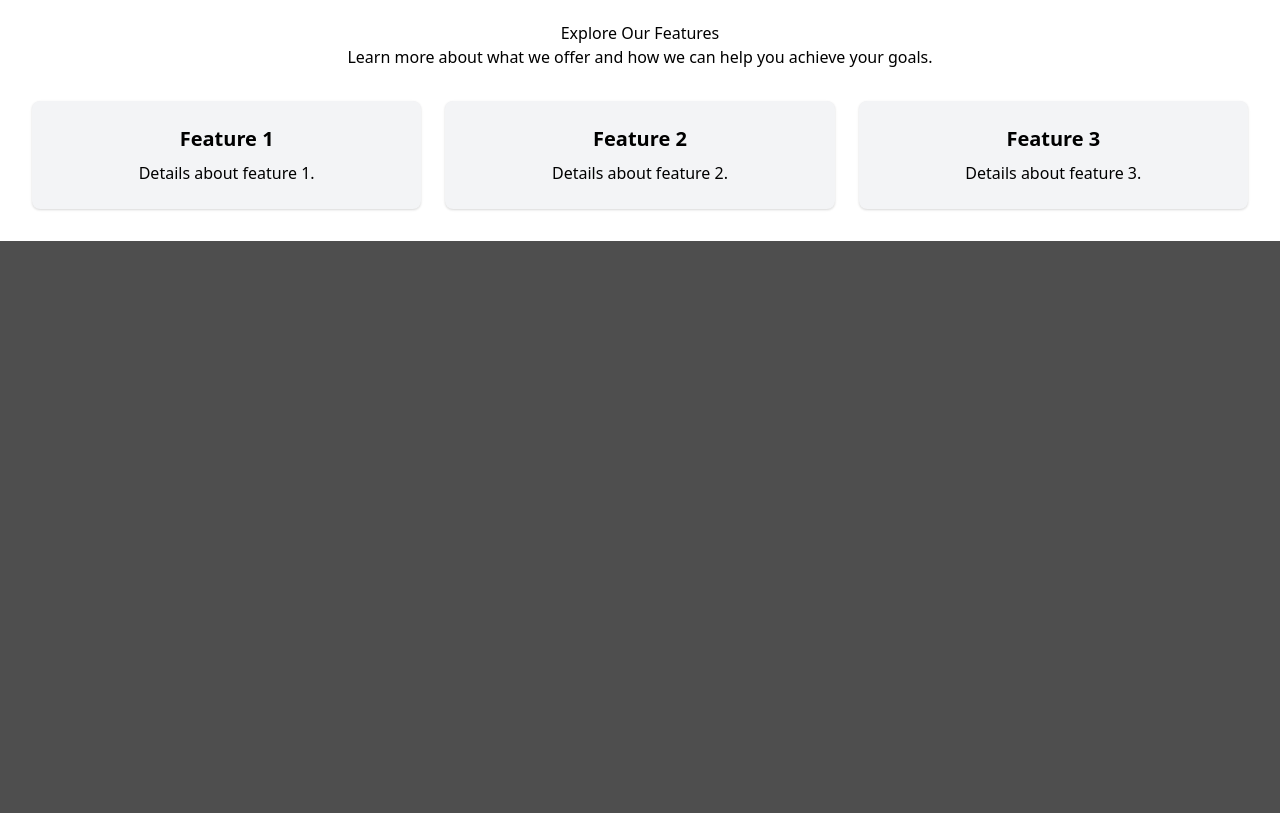
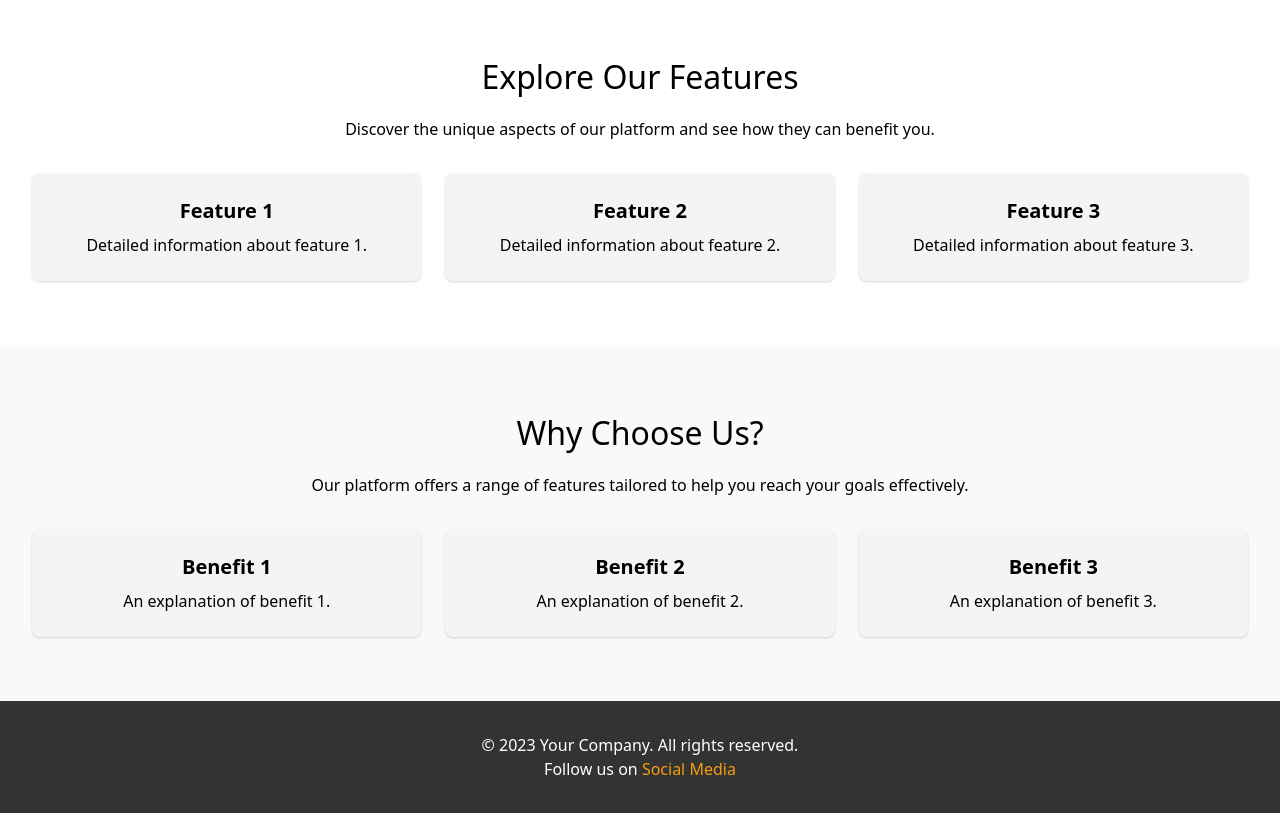
Before and after one commit to C04-PBP/mineat, a Django app: page / in a window 1280 px wide. Shown: the part 811-1624 px from the top of the page. Before the commit the page ends 1052 px from the top, so only its background shows below. Run offline with Django 5.2, Linux system fonts and the light colour scheme; some libraries are stand-ins or nearby versions.

Commit message:
header adjusment

```diff
--- a/ingredient/templates/show_header.html
+++ b/ingredient/templates/show_header.html
@@ -9,10 +9,10 @@
 <header id="mainHeader" class="bg-transparent fixed w-full top-0 z-50 transition-colors duration-300 text-white">
   <div class="mx-auto flex h-16 max-w-screen-xl items-center gap-8 px-4 sm:px-6 lg:px-8">
     <!-- Logo -->
-    <a class="block text-teal-600" href="{% url 'fnb:landing_page' %}">
-      <img src="{% static 'image/in8.png' %}" alt="Logo" class="h-16 w-16 inline-block mr-2 logo">
-      <span class="sr-only">Home</span>
-    </a>
+        <a class="block text-teal-600" href="{% url 'fnb:landing_page' %}">
+            <img id="header-logo" src="{% static 'image/in8.png' %}" alt="Header Logo" class="h-16 w-16 hidden">
+            <span class="sr-only">Home</span>
+        </a>
 
     <div class="flex flex-1 items-center justify-end md:justify-between">
       <!-- Full menu for larger screens -->
--- a/templates/landing_page.html
+++ b/templates/landing_page.html
@@ -33,12 +33,10 @@
             height: 100%;
             object-fit: cover;
             transform: scale(1.025);
-            /* Slightly zoomed */
         }
 
         .overlay {
             position: fixed;
-            /* Keep overlay fixed with video */
             top: 0;
             left: 0;
             width: 100%;
@@ -58,18 +56,38 @@
             text-align: center;
         }
 
-        .scrollable-section {
+        .scrollable-section,
+        .additional-section,
+        .footer {
+            padding: 4rem 2rem;
+            text-align: center;
             background-color: white;
             color: black;
-            padding: 2rem;
-            text-align: center;
-            z-index: 1;
-            position: relative;
         }
 
-        .logo {
-            filter: drop-shadow(0 10px 10px rgba(0, 0, 0, 0.5));
-            transition: transform 0.3s ease;
+        .scrollable-section h2,
+        .additional-section h2 {
+            font-size: 2rem;
+            margin-bottom: 1rem;
+        }
+
+        .additional-section {
+            background-color: #f9f9f9;
+        }
+
+        .footer {
+            background-color: #333;
+            color: white;
+            padding: 2rem;
+        }
+
+        #header-logo {
+            display: block;
+        }
+
+        #header-logo.hidden {
+            display: none;
+            /* Reveals the header logo when un-hidden */
         }
     </style>
 </head>
@@ -78,12 +96,9 @@
 
     <!-- Video and Overlay Section -->
     <div class="video-container">
-        <!-- Background Video -->
         <iframe src="https://player.vimeo.com/video/1023446694?autoplay=1&muted=1&loop=1&background=1" frameborder="0"
             allow="autoplay; fullscreen" allowfullscreen class="bg-video">
         </iframe>
-
-        <!-- Overlay for dimming -->
         <div class="overlay"></div>
     </div>
 
@@ -92,7 +107,6 @@
         <div class="logo">
             <img src="{% static 'image/in7.png' %}" alt="Logo" class="w-auto h-40">
         </div>
-
         <a href="#" class="bg-yellow-500 hover:bg-yellow-600 text-white font-bold py-2 px-6 rounded-lg mt-8">
             Get Started
         </a>
@@ -101,24 +115,71 @@
     <!-- Scrollable Content Section Below Video -->
     <section class="scrollable-section">
         <h2>Explore Our Features</h2>
-        <p>Learn more about what we offer and how we can help you achieve your goals.</p>
-
+        <p>Discover the unique aspects of our platform and see how they can benefit you.</p>
         <div class="grid grid-cols-1 md:grid-cols-3 gap-6 mt-8">
             <div class="bg-gray-100 p-6 rounded-lg shadow">
                 <h3 class="text-xl font-bold">Feature 1</h3>
-                <p class="mt-2">Details about feature 1.</p>
+                <p class="mt-2">Detailed information about feature 1.</p>
             </div>
             <div class="bg-gray-100 p-6 rounded-lg shadow">
                 <h3 class="text-xl font-bold">Feature 2</h3>
-                <p class="mt-2">Details about feature 2.</p>
+                <p class="mt-2">Detailed information about feature 2.</p>
             </div>
             <div class="bg-gray-100 p-6 rounded-lg shadow">
                 <h3 class="text-xl font-bold">Feature 3</h3>
-                <p class="mt-2">Details about feature 3.</p>
+                <p class="mt-2">Detailed information about feature 3.</p>
             </div>
         </div>
     </section>
 
+    <!-- Additional Section -->
+    <section class="additional-section">
+        <h2>Why Choose Us?</h2>
+        <p>Our platform offers a range of features tailored to help you reach your goals effectively.</p>
+        <div class="grid grid-cols-1 md:grid-cols-3 gap-6 mt-8">
+            <div class="bg-gray-100 p-6 rounded-lg shadow">
+                <h3 class="text-xl font-bold">Benefit 1</h3>
+                <p class="mt-2">An explanation of benefit 1.</p>
+            </div>
+            <div class="bg-gray-100 p-6 rounded-lg shadow">
+                <h3 class="text-xl font-bold">Benefit 2</h3>
+                <p class="mt-2">An explanation of benefit 2.</p>
+            </div>
+            <div class="bg-gray-100 p-6 rounded-lg shadow">
+                <h3 class="text-xl font-bold">Benefit 3</h3>
+                <p class="mt-2">An explanation of benefit 3.</p>
+            </div>
+        </div>
+    </section>
+
+    <!-- Footer -->
+    <footer class="footer">
+        <p>&copy; 2023 Your Company. All rights reserved.</p>
+        <p>Follow us on <a href="#" class="text-yellow-500 hover:text-yellow-600">Social Media</a></p>
+    </footer>
+
 </body>
 
 </html>
+<script>
+    document.addEventListener("DOMContentLoaded", function () {
+        const headerLogo = document.querySelector("#header-logo");  // The logo in the header
+        const landingPageLogo = document.querySelector(".content .logo");  // Landing page logo
+        const observerOptions = {
+            root: null,
+            threshold: 0
+        };
+
+        const observer = new IntersectionObserver((entries) => {
+            entries.forEach(entry => {
+                if (entry.isIntersecting) {
+                    headerLogo.classList.add("hidden");  // Hide header logo when landing logo is in view
+                } else {
+                    headerLogo.classList.remove("hidden");  // Show header logo when landing logo is out of view
+                }
+            });
+        }, observerOptions);
+
+        observer.observe(landingPageLogo);
+    });
+</script>
```
Also changed, not shown: fnb/templates/add_fnb.html (+68 -19 lines).
